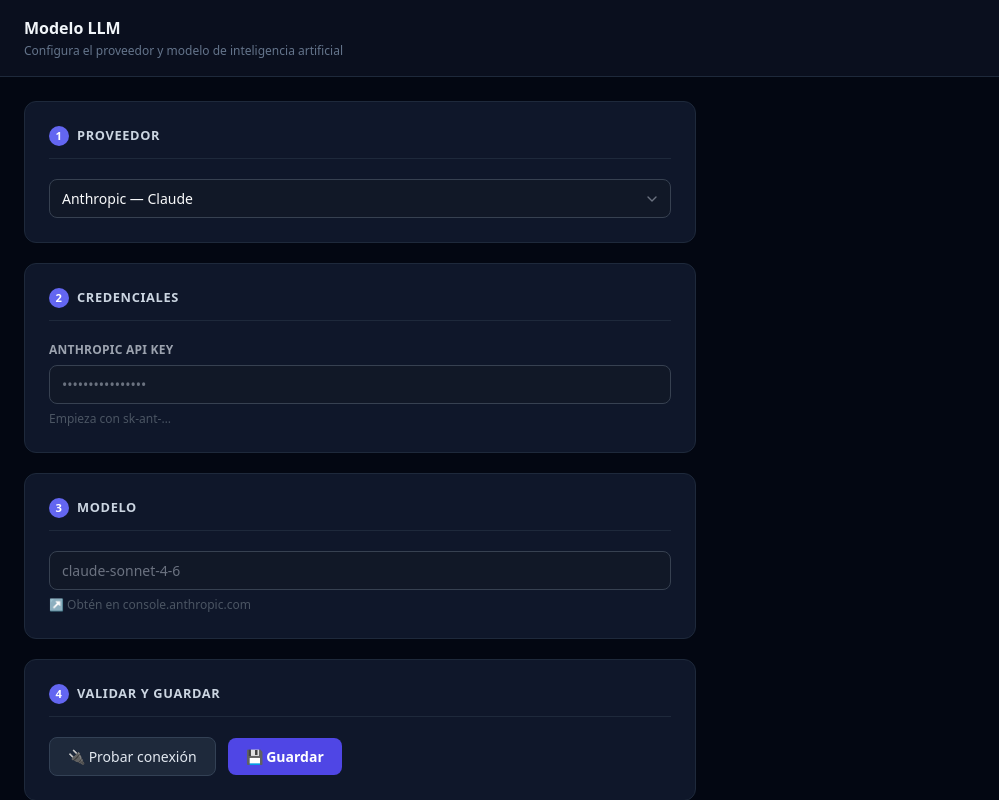
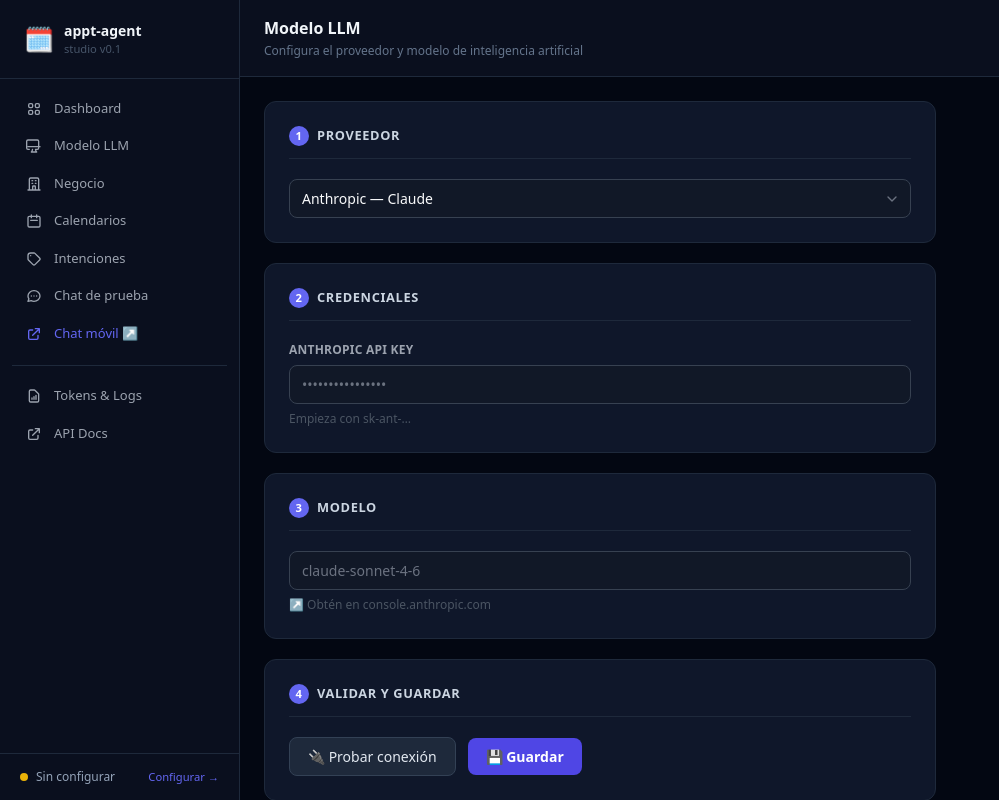
Before and after one commit to jmmana/appt-agent, a Python web app: template appt_agent/studio/templates/llm.html in a window 1280 px wide. Shown: the whole page, without its empty margins (0-999 px from the left). Run offline with Jinja, Linux system fonts and the light colour scheme; the template is opened without the code that fills it, so the values that code supplies are empty; some libraries are stand-ins or nearby versions.

Commit message:
fix(studio): sidebar always hidden — inline display:none overrides lg:flex
Tailwind's lg:flex class was being overridden by the inline style="display:none".
Fix: move display control to Tailwind classes (hidden lg:flex flex-col).

Co-Authored-By: Claude Sonnet 4.6 <noreply@anthropic.com>

```diff
--- a/appt_agent/studio/templates/base.html
+++ b/appt_agent/studio/templates/base.html
@@ -151,8 +151,8 @@
 <body style="height:100%;display:flex;color:#f1f5f9;background:#030712;overflow-x:hidden" x-data="{ mobileOpen: false }">
 
   <!-- ── Sidebar ────────────────────────────────────────────────── -->
-  <aside style="width:15rem;background:#0a0f1e;border-right:1px solid #1e293b;display:none;flex-direction:column;flex-shrink:0"
-         class="lg:flex">
+  <aside style="width:15rem;background:#0a0f1e;border-right:1px solid #1e293b;flex-shrink:0"
+         class="hidden lg:flex flex-col">
     <!-- Logo -->
     <div style="display:flex;align-items:center;gap:0.625rem;padding:1.25rem 1.5rem;border-bottom:1px solid #1e293b">
       <span style="font-size:1.5rem">🗓️</span>
```
